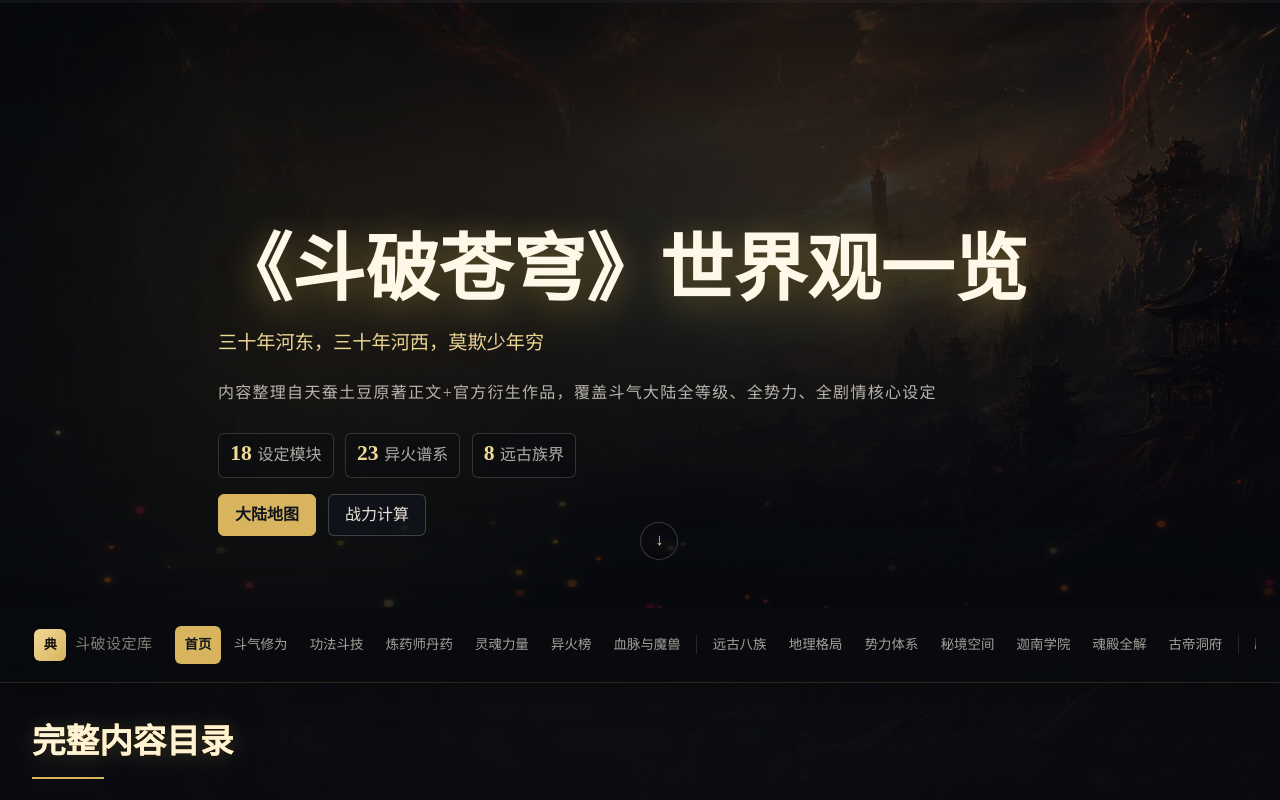
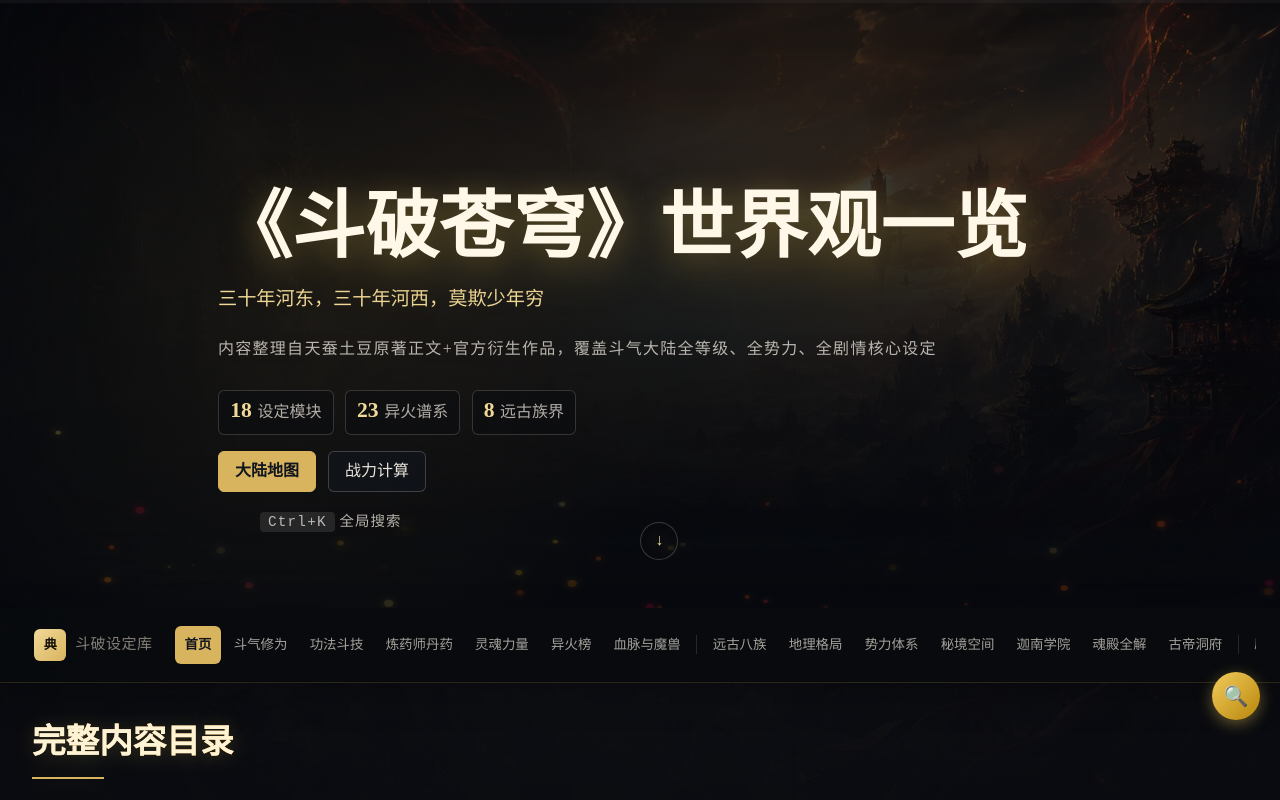
Before and after one commit to linkingoscar/doupo, a plain HTML site: page site/index.html in a window 1280 px wide. Shown: the top 800 px of the page. Drawn offline with Linux system fonts and the light colour scheme; files whose address does not match are found by name; a web font is replaced by a local one.

Commit message:
feat: 集成全局搜索到首页

```diff
--- a/site/index.html
+++ b/site/index.html
@@ -14,6 +14,9 @@
         <h1>《斗破苍穹》世界观一览</h1>
         <p class="subtitle">三十年河东，三十年河西，莫欺少年穷</p>
         <p class="desc">内容整理自天蚕土豆原著正文+官方衍生作品，覆盖斗气大陆全等级、全势力、全剧情核心设定</p>
+        <p class="desc" style="margin-top: 1rem; font-size: 0.9rem;">
+            <kbd style="background: rgba(255,255,255,0.1); padding: 2px 8px; border-radius: 4px;">Ctrl+K</kbd> 全局搜索
+        </p>
         <div class="scroll-down">↓</div>
     </div>
     <div class="nav">
@@ -76,5 +79,6 @@
     <button id="backToTop">↑</button>
     <div class="clan-modal-overlay" id="clanModal"><div class="clan-modal-container"><span class="clan-modal-close" id="clanModalClose">&times;</span><div class="clan-modal-content" id="clanModalBody"></div></div></div>
     <script src="js/app.js"></script>
+    <script src="js/search.js"></script>
 </body>
 </html>
```
